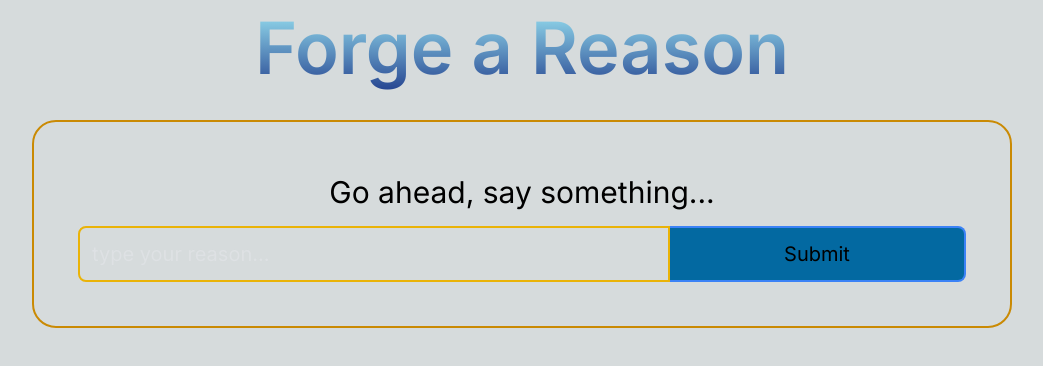
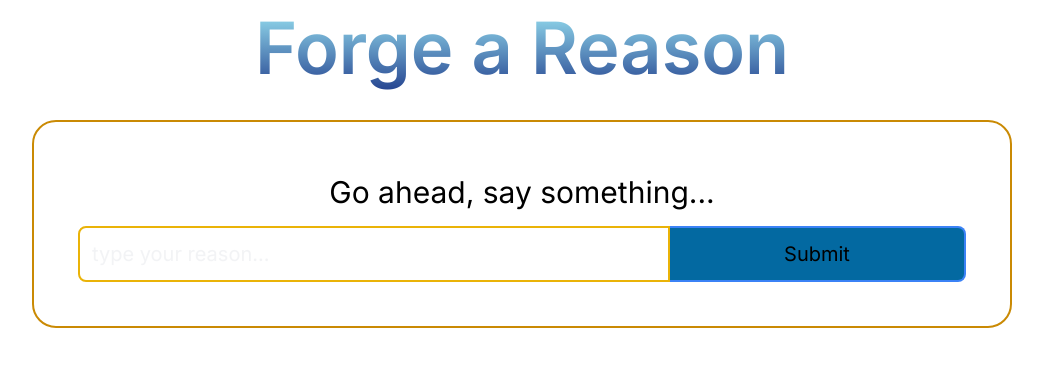
Before and after one commit to linuxdotexe/thala, a Next.js app: page / in a window 1280 px wide. Shown: the top 366 px of the page, without its empty margins (118-1161 px from the left). Built offline with nearby package versions, Linux system fonts and the light colour scheme.

Commit message:
upd: bg through background-color

```diff
--- a/src/app/globals.css
+++ b/src/app/globals.css
@@ -6,6 +6,8 @@
   --foreground-rgb: 0, 0, 0;
   --background-start-rgb: 214, 219, 220;
   --background-end-rgb: 255, 255, 255;
+
+  --bg: #ffffff;
 }
 
 @media (prefers-color-scheme: dark) {
@@ -13,6 +15,8 @@
     --foreground-rgb: 255, 255, 255;
     --background-start-rgb: 24, 29, 36;
     --background-end-rgb: 24, 29, 36;
+
+    --bg: #0a0a0a;
   }
 }
 
@@ -24,7 +28,7 @@ body {
       rgb(var(--background-end-rgb))
     )
     rgb(var(--background-start-rgb)); */
-    background: rgb(var(--background-start-rgb));
+  background-color: var(--bg);
 }
 
 @layer utilities {
```
